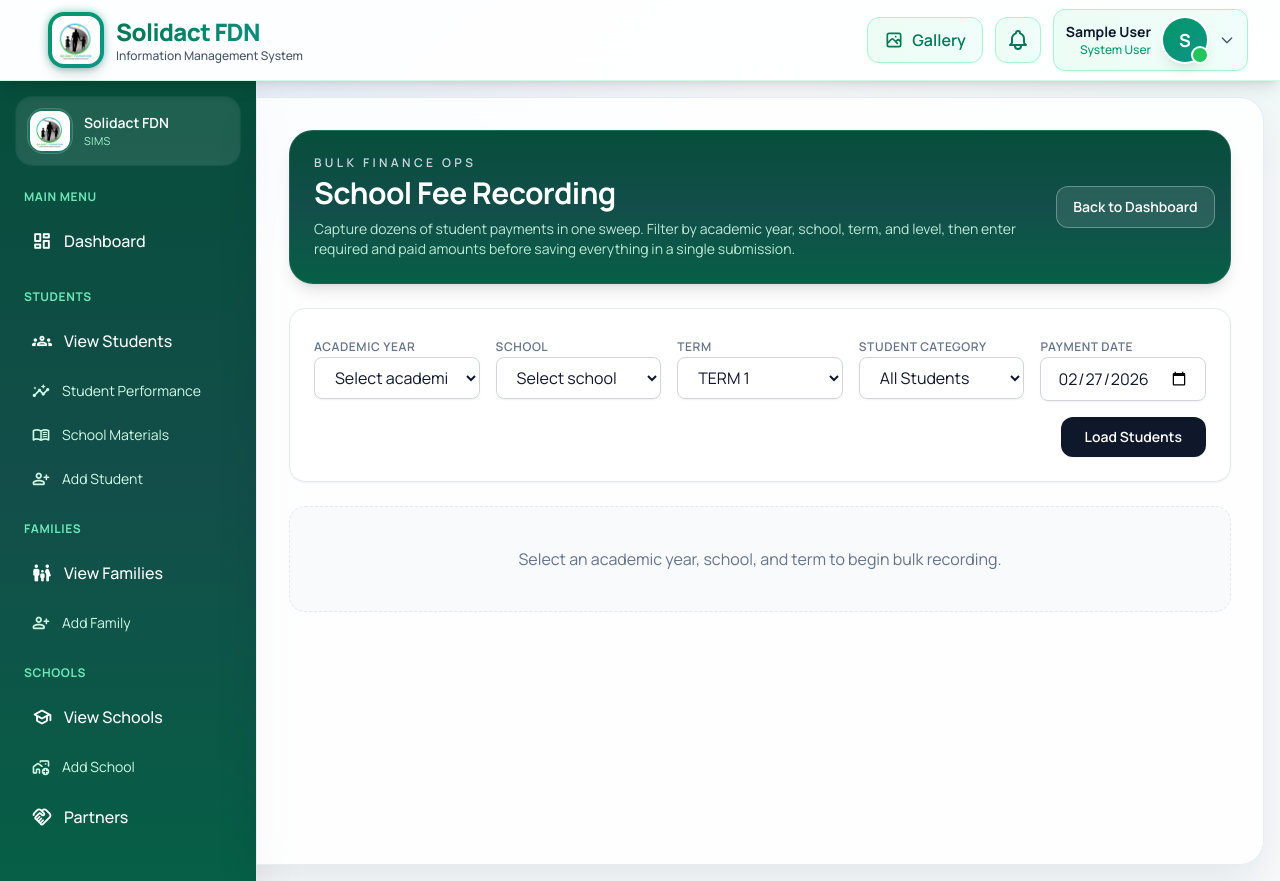
After one commit to niyirerayannick/ssms, a Django app: page /finance/school-fees/bulk-entry/ in a window 1280 px wide. The commit adds this page. Run offline with Django 5.2, Linux system fonts and the light colour scheme; the visitor is signed in with stand-in values (Sample User, id 1); data that the repository does not hold is empty; parts of the project's set-up code (start-up, migrations or seed data) failed here and were passed over; some libraries are stand-ins or nearby versions.

Commit message:
feat(finance): implement bulk fee entry feature with filtering options and payment recording

```diff
--- a/finance/forms.py
+++ b/finance/forms.py
@@ -1,4 +1,5 @@
 from django import forms
+from django.utils import timezone
 from .models import SchoolFee
 from insurance.models import FamilyInsurance
 from core.models import School, AcademicYear
@@ -107,6 +108,94 @@ class FeeForm(forms.ModelForm):
         return cleaned_data
 
 
+class BulkFeeFilterForm(forms.Form):
+    """Filter inputs required before loading bulk fee entries."""
+
+    CATEGORY_CHOICES = [
+        ('all', 'All Students'),
+        ('primary', 'Primary Students'),
+        ('secondary', 'Secondary Students'),
+    ]
+
+    academic_year = forms.ModelChoiceField(
+        queryset=AcademicYear.objects.none(),
+        required=True,
+        empty_label="Select academic year",
+        widget=forms.Select(attrs={
+            'class': 'w-full px-4 py-2 border border-gray-300 rounded-lg focus:ring-2 focus:ring-indigo-500 focus:border-transparent'
+        })
+    )
+    school = forms.ModelChoiceField(
+        queryset=School.objects.none(),
+        required=True,
+        empty_label="Select school",
+        widget=forms.Select(attrs={
+            'class': 'w-full px-4 py-2 border border-gray-300 rounded-lg focus:ring-2 focus:ring-indigo-500 focus:border-transparent'
+        })
+    )
+    term = forms.ChoiceField(
+        choices=SchoolFee.TERM_CHOICES,
+        required=True,
+        widget=forms.Select(attrs={
+            'class': 'w-full px-4 py-2 border border-gray-300 rounded-lg focus:ring-2 focus:ring-indigo-500 focus:border-transparent'
+        })
+    )
+    category = forms.ChoiceField(
+        choices=CATEGORY_CHOICES,
+        required=True,
+        widget=forms.Select(attrs={
+            'class': 'w-full px-4 py-2 border border-gray-300 rounded-lg focus:ring-2 focus:ring-indigo-500 focus:border-transparent'
+        })
+    )
+    payment_date = forms.DateField(
+        required=False,
+        widget=forms.DateInput(attrs={
+            'type': 'date',
+            'class': 'w-full px-4 py-2 border border-gray-300 rounded-lg focus:ring-2 focus:ring-indigo-500 focus:border-transparent'
+        })
+    )
+
+    def __init__(self, *args, **kwargs):
+        super().__init__(*args, **kwargs)
+        years = AcademicYear.objects.order_by('-name')
+        schools = School.objects.order_by('name')
+        self.fields['academic_year'].queryset = years
+        self.fields['school'].queryset = schools
+
+        if not self.data and years:
+            active_year = years.filter(is_active=True).first()
+            if active_year:
+                self.fields['academic_year'].initial = active_year
+
+        if not self.data:
+            self.fields['payment_date'].initial = timezone.now().date()
+
+
+class BulkStudentFeeForm(forms.Form):
+    """Single row within the bulk fee entry table."""
+
+    student_id = forms.IntegerField(widget=forms.HiddenInput())
+    total_fees = forms.DecimalField(
+        max_digits=10,
+        decimal_places=2,
+        min_value=0,
+        widget=forms.NumberInput(attrs={
+            'class': 'w-full px-3 py-2 border border-slate-200 rounded-lg focus:ring-2 focus:ring-indigo-500 focus:border-transparent text-sm',
+            'step': '0.01'
+        })
+    )
+    amount_paid = forms.DecimalField(
+        max_digits=10,
+        decimal_places=2,
+        min_value=0,
+        required=False,
+        widget=forms.NumberInput(attrs={
+            'class': 'w-full px-3 py-2 border border-slate-200 rounded-lg focus:ring-2 focus:ring-emerald-500 focus:border-transparent text-sm',
+            'step': '0.01'
+        })
+    )
+
+
 class FamilyInsuranceForm(forms.ModelForm):
     """Form for creating and editing family Mutuelle de Santé payments."""
     insurance_year = forms.ModelChoiceField(
--- a/finance/urls.py
+++ b/finance/urls.py
@@ -6,6 +6,7 @@ app_name = 'finance'
 urlpatterns = [
     path('dashboard/', views.finance_dashboard, name='dashboard'),
     path('school-fees/', views.school_fees_dashboard, name='school_fees_dashboard'),
+    path('school-fees/bulk-entry/', views.bulk_fee_entry, name='bulk_fee_entry'),
     path('school/<int:school_id>/students/', views.school_fee_students, name='school_fee_students'),
     path('', views.fees_list, name='fees_list'),
     path('add/', views.fee_create, name='fee_create'),
--- a/finance/views.py
+++ b/finance/views.py
@@ -1,15 +1,25 @@
 from collections import OrderedDict
 from decimal import Decimal
+from urllib.parse import urlencode
 
 from django.shortcuts import render, redirect, get_object_or_404
 from django.contrib.auth.decorators import login_required, permission_required
 from django.contrib import messages
+from django.db import transaction
 from django.db.models import Q, Sum, Count
 from django.core.paginator import Paginator
+from django.forms import formset_factory
+from django.urls import reverse
+from django.utils import timezone
 from core.models import District, AcademicYear, School
 from django.http import JsonResponse
 from .models import SchoolFee
-from .forms import FeeForm, FamilyInsuranceForm
+from .forms import (
+    FeeForm,
+    FamilyInsuranceForm,
+    BulkFeeFilterForm,
+    BulkStudentFeeForm,
+)
 from insurance.models import FamilyInsurance
 from families.models import Family, FamilyStudent
 from students.models import Student
@@ -211,6 +221,169 @@ def school_fee_students(request, school_id):
 
 @login_required
 @permission_required('finance.manage_fees', raise_exception=True)
+def bulk_fee_entry(request):
+    """Allow finance admins to record or update many school fee entries at once."""
+
+    data_source = request.POST if request.method == 'POST' else request.GET
+    filter_form = BulkFeeFilterForm(data_source or None)
+    formset = None
+    table_rows = []
+    students_loaded = False
+    selected_filters = {}
+    selected_school = None
+    selected_year = None
+    term_display = None
+    category_label = None
+    summary = {
+        'student_count': 0,
+        'total_required': Decimal('0'),
+        'total_paid': Decimal('0'),
+    }
+
+    if filter_form.is_valid():
+        students_loaded = True
+        academic_year = filter_form.cleaned_data['academic_year']
+        school = filter_form.cleaned_data['school']
+        term = filter_form.cleaned_data['term']
+        category = filter_form.cleaned_data['category']
+        payment_date = filter_form.cleaned_data.get('payment_date') or timezone.now().date()
+
+        selected_school = school
+        selected_year = academic_year
+        term_display = dict(SchoolFee.TERM_CHOICES).get(term, term)
+        category_label = dict(filter_form.fields['category'].choices).get(category, category)
+
+        student_qs = (
+            Student.objects.filter(school=school, is_active=True)
+            .select_related('school')
+            .order_by('first_name', 'last_name')
+        )
+        if category in ['primary', 'secondary']:
+            student_qs = student_qs.filter(school_level=category)
+
+        students = list(student_qs)
+        existing_fee_map = {
+            fee.student_id: fee
+            for fee in SchoolFee.objects.filter(
+                student__in=students,
+                academic_year=academic_year,
+                term=term,
+            )
+        }
+
+        initial_data = []
+        total_required_sum = Decimal('0')
+        total_paid_sum = Decimal('0')
+        for student in students:
+            existing_fee = existing_fee_map.get(student.id)
+            default_total = existing_fee.total_fees if existing_fee else (student.school.fee_amount if student.school else Decimal('0'))
+            default_paid = existing_fee.amount_paid if existing_fee else Decimal('0')
+            total_required_sum += default_total or Decimal('0')
+            total_paid_sum += default_paid or Decimal('0')
+            initial_data.append({
+                'student_id': student.id,
+                'total_fees': default_total,
+                'amount_paid': default_paid,
+            })
+
+        BulkFormSet = formset_factory(BulkStudentFeeForm, extra=0)
+        formset_valid = False
+        if request.method == 'POST':
+            formset = BulkFormSet(request.POST)
+            formset_valid = formset.is_valid()
+            if formset_valid:
+                created_count = 0
+                updated_count = 0
+                student_lookup = {student.id: student for student in students}
+                with transaction.atomic():
+                    for form in formset:
+                        student_id = form.cleaned_data.get('student_id')
+                        total_fees = form.cleaned_data.get('total_fees')
+                        amount_paid = form.cleaned_data.get('amount_paid')
+
+                        if not student_id or student_id not in student_lookup:
+                            continue
+                        if total_fees is None:
+                            continue
+                        if amount_paid is None:
+                            amount_paid = Decimal('0')
+
+                        student_instance = student_lookup[student_id]
+                        defaults = {
+                            'total_fees': total_fees,
+                            'amount_paid': amount_paid,
+                            'school_name': student_instance.school.name if student_instance.school else student_instance.school_name,
+                            'class_level': student_instance.class_level,
+                            'recorded_by': request.user,
+                            'payment_date': payment_date,
+                        }
+
+                        fee, created = SchoolFee.objects.update_or_create(
+                            student=student_instance,
+                            academic_year=academic_year,
+                            term=term,
+                            defaults=defaults,
+                        )
+                        if created:
+                            created_count += 1
+                        else:
+                            updated_count += 1
+
+                messages.success(
+                    request,
+                    f"Bulk fees saved for {school.name}: {created_count} new, {updated_count} updated.",
+                )
+                params = urlencode({
+                    'academic_year': academic_year.id,
+                    'school': school.id,
+                    'term': term,
+                    'category': category,
+                    'payment_date': payment_date.isoformat(),
+                })
+                return redirect(f"{reverse('finance:bulk_fee_entry')}?{params}")
+        else:
+            formset = BulkFormSet(initial=initial_data)
+
+        if formset is not None:
+            for idx, student in enumerate(students):
+                if idx >= len(formset.forms):
+                    break
+                table_rows.append({
+                    'student': student,
+                    'form': formset.forms[idx],
+                    'existing_fee': existing_fee_map.get(student.id),
+                })
+
+        summary = {
+            'student_count': len(students),
+            'total_required': total_required_sum,
+            'total_paid': total_paid_sum,
+        }
+        selected_filters = {
+            'academic_year': academic_year.id,
+            'school': school.id,
+            'term': term,
+            'category': category,
+            'payment_date': payment_date.isoformat(),
+        }
+
+    context = {
+        'filter_form': filter_form,
+        'formset': formset,
+        'table_rows': table_rows,
+        'students_loaded': students_loaded,
+        'selected_filters': selected_filters,
+        'selected_school': selected_school,
+        'selected_year': selected_year,
+        'term_display': term_display,
+        'category_label': category_label,
+        'summary': summary,
+    }
+    return render(request, 'finance/bulk_fee_entry.html', context)
+
+
+@login_required
+@permission_required('finance.manage_fees', raise_exception=True)
 def fee_create(request):
     """Create a new fee record - for both school fees and Mutuelle de Santé."""
     payment_type = request.GET.get('type', 'school_fee')  # 'school_fee' or 'insurance'
@@ -234,7 +407,11 @@ def fee_create(request):
             form.fields['student'].queryset = Student.objects.all()
 
             if form.is_valid():
-                fee = form.save()
+                fee = form.save(commit=False)
+                if not fee.payment_date:
+                    fee.payment_date = timezone.now().date()
+                fee.recorded_by = request.user
+                fee.save()
                 messages.success(request, f'School fee recorded for {fee.student.full_name}!')
                 return redirect('finance:school_fees_dashboard')
     else:
@@ -265,7 +442,12 @@ def fee_edit(request, pk):
     if request.method == 'POST':
         form = FeeForm(request.POST, instance=fee)
         if form.is_valid():
-            fee = form.save()
+            fee = form.save(commit=False)
+            if not fee.payment_date:
+                fee.payment_date = timezone.now().date()
+            if not fee.recorded_by:
+                fee.recorded_by = request.user
+            fee.save()
             messages.success(request, f'Fee record updated for {fee.student.full_name}!')
             return redirect('finance:fees_list')
     else:
@@ -336,6 +518,9 @@ def add_student_payment(request, student_id):
             # Ensure the student is set correctly
             if fee.student != student:
                 fee.student = student
+            if not fee.payment_date:
+                fee.payment_date = timezone.now().date()
+            fee.recorded_by = request.user
             fee.save()
             messages.success(request, f'School fee payment recorded for {student.full_name}!')
             return redirect('finance:student_payments', student_id=student.id)
--- /dev/null
+++ b/templates/finance/bulk_fee_entry.html
@@ -0,0 +1,159 @@
+{% extends 'base.html' %}
+{% load custom_filters %}
+
+{% block title %}Bulk School Fee Recording{% endblock %}
+
+{% block content %}
+<div class="space-y-6">
+    <div class="bg-gradient-to-b from-emerald-900 via-teal-900 to-emerald-800 rounded-3xl p-6 text-white shadow-lg border border-white/10">
+        <div class="flex flex-col lg:flex-row lg:items-center lg:justify-between gap-4">
+            <div>
+                <p class="text-xs uppercase tracking-[0.28em] text-slate-300 font-semibold">Bulk Finance Ops</p>
+                <h1 class="text-3xl font-bold mt-1">School Fee Recording</h1>
+                <p class="text-sm text-emerald-100/90 mt-2 max-w-3xl">Capture dozens of student payments in one sweep. Filter by academic year, school, term, and level, then enter required and paid amounts before saving everything in a single submission.</p>
+            </div>
+            <div class="flex flex-wrap gap-2 w-full sm:w-auto">
+                <a href="{% url 'finance:school_fees_dashboard' %}" class="flex-1 sm:flex-none inline-flex items-center justify-center px-4 py-2.5 rounded-xl text-sm font-semibold bg-white/10 hover:bg-white/20 backdrop-blur border border-white/30 transition-all">Back to Dashboard</a>
+            </div>
+        </div>
+    </div>
+
+    <form method="get" class="bg-white border border-slate-200 rounded-2xl p-6 shadow-sm space-y-4">
+        <div class="grid grid-cols-1 md:grid-cols-2 xl:grid-cols-5 gap-4">
+            <div>
+                <label class="text-xs font-semibold text-slate-500 uppercase tracking-wider">Academic Year</label>
+                {{ filter_form.academic_year }}
+            </div>
+            <div>
+                <label class="text-xs font-semibold text-slate-500 uppercase tracking-wider">School</label>
+                {{ filter_form.school }}
+            </div>
+            <div>
+                <label class="text-xs font-semibold text-slate-500 uppercase tracking-wider">Term</label>
+                {{ filter_form.term }}
+            </div>
+            <div>
+                <label class="text-xs font-semibold text-slate-500 uppercase tracking-wider">Student Category</label>
+                {{ filter_form.category }}
+            </div>
+            <div>
+                <label class="text-xs font-semibold text-slate-500 uppercase tracking-wider">Payment Date</label>
+                {{ filter_form.payment_date }}
+            </div>
+        </div>
+        {% if filter_form.errors %}
+            <div class="bg-rose-50 border border-rose-200 text-rose-700 text-sm px-4 py-2 rounded-xl">
+                {{ filter_form.errors.as_ul }}
+            </div>
+        {% endif %}
+        <div class="flex justify-end">
+            <button type="submit" class="inline-flex items-center gap-2 px-6 py-2.5 rounded-xl bg-slate-900 text-white text-sm font-semibold shadow-sm hover:bg-slate-800 active:scale-95">
+                Load Students
+            </button>
+        </div>
+    </form>
+
+    {% if students_loaded %}
+        <div class="grid grid-cols-1 md:grid-cols-3 gap-4">
+            <div class="bg-white rounded-2xl border border-emerald-100 p-5">
+                <p class="text-xs uppercase tracking-wider text-slate-500 font-semibold">Students Loaded</p>
+                <p class="text-3xl font-bold text-slate-900 mt-1">{{ summary.student_count }}</p>
+                {% if selected_school %}
+                    <p class="text-xs text-slate-500 mt-1">{{ selected_school.name }} · {{ term_display }}</p>
+                {% endif %}
+            </div>
+            <div class="bg-white rounded-2xl border border-emerald-100 p-5">
+                <p class="text-xs uppercase tracking-wider text-slate-500 font-semibold">Required Amount</p>
+                <p class="text-3xl font-bold text-emerald-600 mt-1">FRW {{ summary.total_required|compact_number }}</p>
+                {% if category_label %}
+                    <p class="text-xs text-slate-500 mt-1">{{ category_label }}</p>
+                {% endif %}
+            </div>
+            <div class="bg-white rounded-2xl border border-emerald-100 p-5">
+                <p class="text-xs uppercase tracking-wider text-slate-500 font-semibold">Amount Recorded</p>
+                <p class="text-3xl font-bold text-emerald-600 mt-1">FRW {{ summary.total_paid|compact_number }}</p>
+                {% if selected_year %}
+                    <p class="text-xs text-slate-500 mt-1">{{ selected_year.name }}</p>
+                {% endif %}
+            </div>
+        </div>
+
+        {% if table_rows %}
+            <form method="post" class="bg-white border border-slate-200 rounded-2xl shadow-sm">
+                {% csrf_token %}
+                {% for key, value in selected_filters.items %}
+                    <input type="hidden" name="{{ key }}" value="{{ value }}">
+                {% endfor %}
+                {{ formset.management_form }}
+                <div class="overflow-x-auto">
+                    <table class="min-w-full divide-y divide-slate-200">
+                        <thead class="bg-slate-50">
+                            <tr>
+                                <th class="px-4 py-3 text-left text-[10px] font-bold uppercase tracking-[0.2em] text-slate-500">Student</th>
+                                <th class="px-4 py-3 text-left text-[10px] font-bold uppercase tracking-[0.2em] text-slate-500 hidden sm:table-cell">Class / Level</th>
+                                <th class="px-4 py-3 text-left text-[10px] font-bold uppercase tracking-[0.2em] text-slate-500">Required Amount</th>
+                                <th class="px-4 py-3 text-left text-[10px] font-bold uppercase tracking-[0.2em] text-slate-500">Amount Paid</th>
+                                <th class="px-4 py-3 text-left text-[10px] font-bold uppercase tracking-[0.2em] text-slate-500 hidden md:table-cell">Existing Status</th>
+                            </tr>
+                        </thead>
+                        <tbody class="divide-y divide-slate-100">
+                            {% for row in table_rows %}
+                                <tr class="hover:bg-slate-50 transition-colors">
+                                    <td class="px-4 py-4 align-top">
+                                        <div class="text-sm font-semibold text-slate-900">{{ row.student.full_name }}</div>
+                                        <p class="text-xs text-slate-500">ID: {{ row.student.id }} · {{ row.student.school_level|capfirst }}</p>
+                                        {{ row.form.student_id }}
+                                    </td>
+                                    <td class="px-4 py-4 text-sm text-slate-600 hidden sm:table-cell">
+                                        {{ row.student.class_level }}
+                                    </td>
+                                    <td class="px-4 py-4">
+                                        {{ row.form.total_fees }}
+                                        {% if row.form.total_fees.errors %}
+                                            <p class="text-xs text-rose-600 mt-1">{{ row.form.total_fees.errors|join:', ' }}</p>
+                                        {% endif %}
+                                    </td>
+                                    <td class="px-4 py-4">
+                                        {{ row.form.amount_paid }}
+                                        {% if row.form.amount_paid.errors %}
+                                            <p class="text-xs text-rose-600 mt-1">{{ row.form.amount_paid.errors|join:', ' }}</p>
+                                        {% endif %}
+                                    </td>
+                                    <td class="px-4 py-4 hidden md:table-cell">
+                                        {% if row.existing_fee %}
+                                            <span class="inline-flex items-center px-3 py-1 text-[10px] font-bold rounded-full bg-emerald-50 text-emerald-700">Exists · {{ row.existing_fee.get_payment_status_display }}</span>
+                                            <p class="text-[10px] text-slate-500 mt-1">Updated {{ row.existing_fee.updated_at|date:'M d, Y' }}</p>
+                                        {% else %}
+                                            <span class="inline-flex items-center px-3 py-1 text-[10px] font-bold rounded-full bg-slate-100 text-slate-600">New record</span>
+                                        {% endif %}
+                                    </td>
+                                </tr>
+                            {% endfor %}
+                        </tbody>
+                    </table>
+                </div>
+                <div class="flex flex-col sm:flex-row sm:items-center sm:justify-between gap-3 px-6 py-4 border-t border-slate-100 bg-slate-50/60 rounded-b-2xl">
+                    <div class="text-sm text-slate-600">
+                        Review the amounts before saving. Updates run inside a single atomic transaction.
+                    </div>
+                    <div class="flex gap-2">
+                        <button type="submit" class="inline-flex items-center gap-2 px-6 py-2.5 rounded-xl bg-emerald-600 text-white text-sm font-semibold shadow-sm hover:bg-emerald-500 active:scale-95">
+                            Save Payments
+                        </button>
+                    </div>
+                </div>
+            </form>
+        {% else %}
+            <div class="bg-white border border-dashed border-slate-300 rounded-2xl p-10 text-center text-slate-500">
+                No students matched the selected filters. Adjust your category or confirm the school assignment.
+            </div>
+        {% endif %}
+    {% elif filter_form.is_bound %}
+        <div class="bg-rose-50 border border-rose-200 text-rose-700 text-sm px-4 py-3 rounded-xl">Could not load students. Please check filter selections.</div>
+    {% else %}
+        <div class="bg-slate-50 border border-dashed border-slate-200 rounded-2xl p-10 text-center text-slate-500">
+            Select an academic year, school, and term to begin bulk recording.
+        </div>
+    {% endif %}
+</div>
+{% endblock %}
--- a/templates/finance/school_fees_dashboard.html
+++ b/templates/finance/school_fees_dashboard.html
@@ -18,6 +18,9 @@
                 </a>
                 <a href="{% url 'finance:fee_create' %}?type=school_fee" class="flex-1 sm:flex-none inline-flex items-center justify-center bg-emerald-600 hover:bg-emerald-700 text-white px-4 py-2.5 rounded-xl text-sm font-semibold transition-all shadow-sm hover:shadow-md active:scale-95">
                     Record Payment
+                </a>
+                <a href="{% url 'finance:bulk_fee_entry' %}" class="flex-1 sm:flex-none inline-flex items-center justify-center bg-slate-800 hover:bg-slate-900 text-white px-4 py-2.5 rounded-xl text-sm font-semibold transition-all shadow-sm hover:shadow-md active:scale-95">
+                    Bulk Record Fees
                 </a>
             </div>
         </div>
```
Also changed, not shown: finance/models.py (+18 -0 lines), finance/migrations/0008_schoolfee_recorded_by_payment_date.py (added), finance/migrations/0009_alter_schoolfee_payment_date.py (added).
